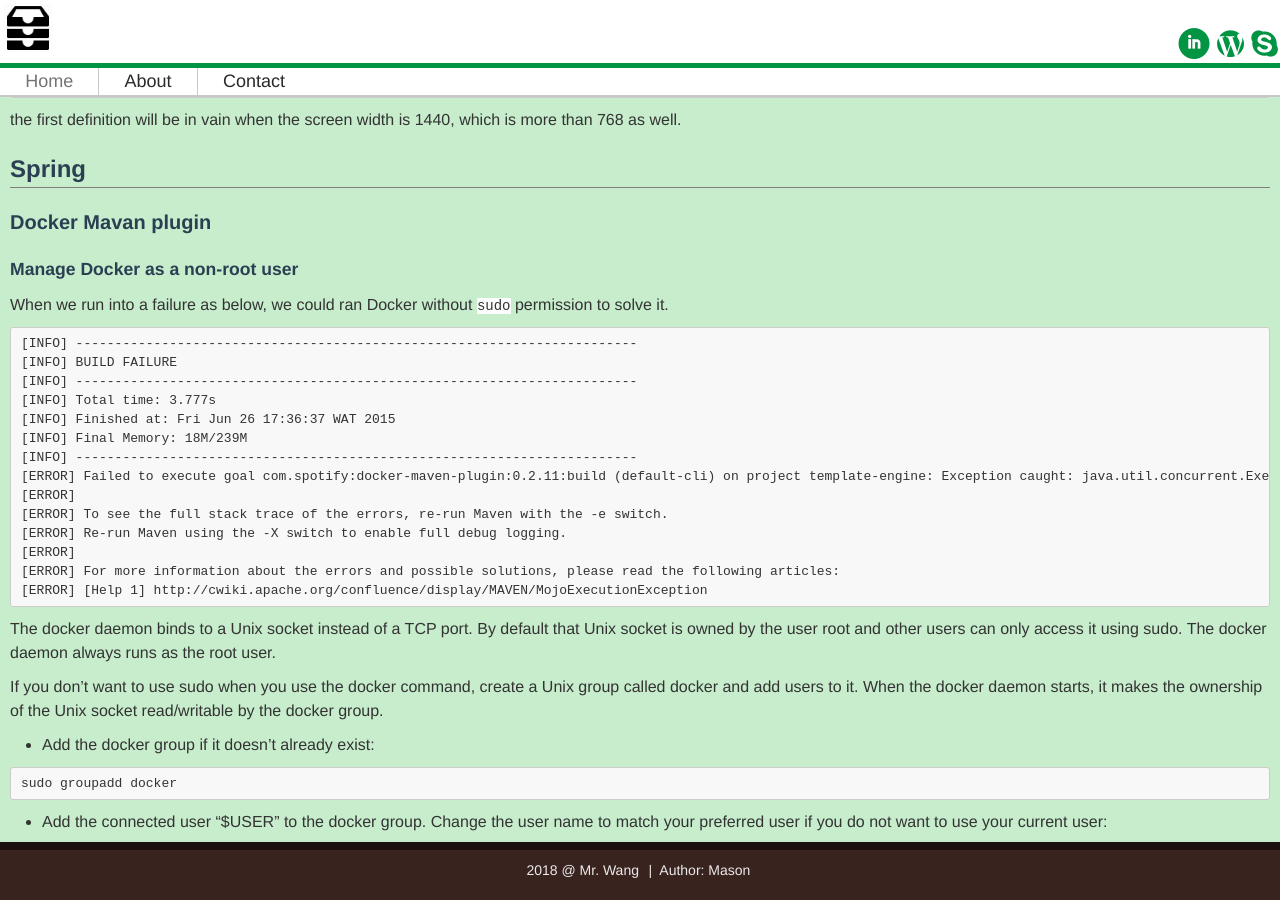
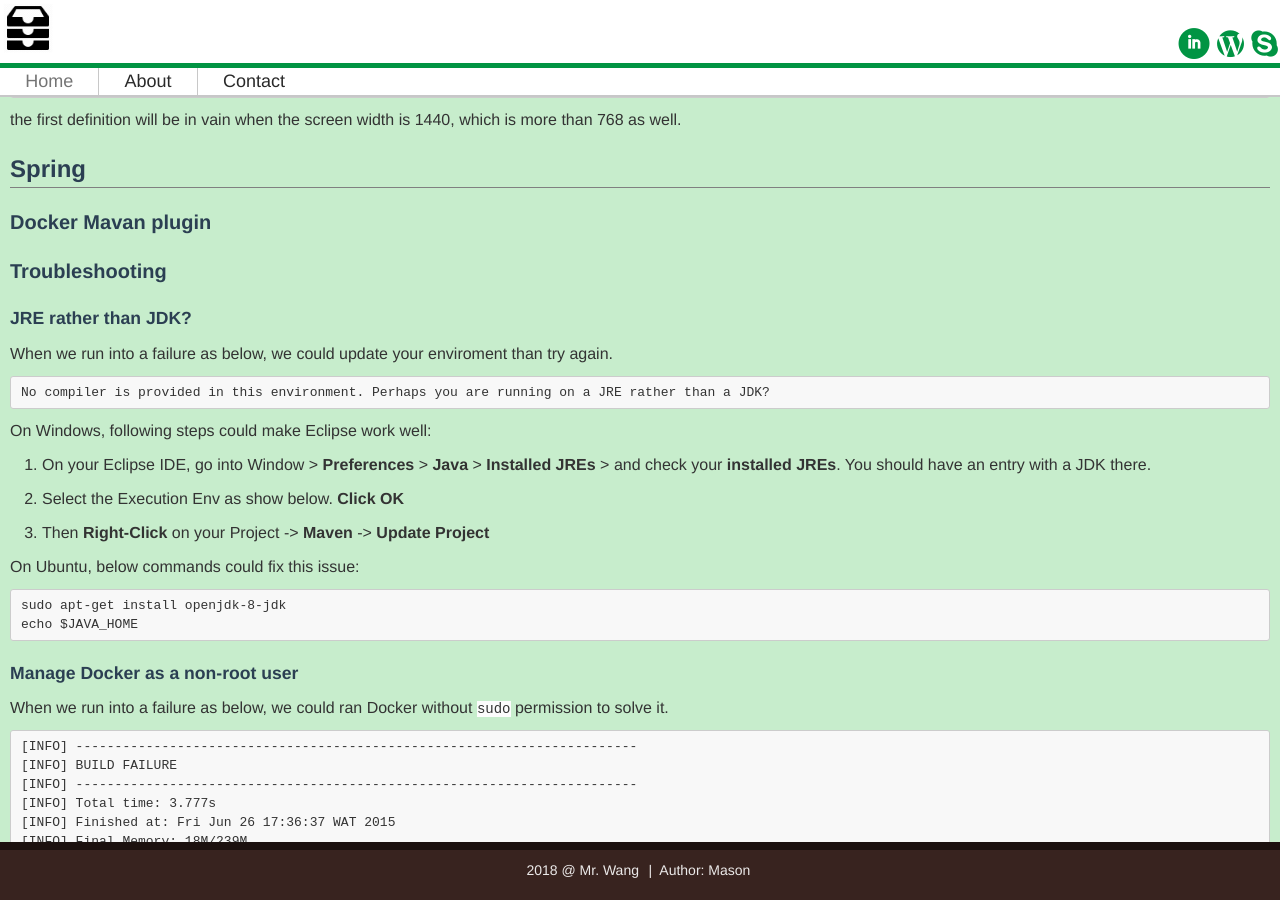
Before and after one commit to mason-mx/jekyll_demo, a Jekyll site: the page built from _posts/1000-01-01-web.md, in a window 1280 px wide and 900 px high, scrolled down 1036 px. Built offline with Jekyll 4.4.1, drawn with Linux system fonts in a browser that asks for light colours.

Commit message:
update posts

````diff
--- a/_posts/1000-01-01-web.md
+++ b/_posts/1000-01-01-web.md
@@ -64,6 +64,31 @@ the first definition will be in vain when the screen width is 1440, which is mor
 
 ### Docker Mavan plugin
 
+### Troubleshooting
+
+#### JRE rather than JDK?
+
+When we run into a failure as below, we could update your enviroment than try again.
+
+```
+No compiler is provided in this environment. Perhaps you are running on a JRE rather than a JDK?
+```
+
+On Windows, following steps could make Eclipse work well:
+
+1. On your Eclipse IDE, go into Window > **Preferences** > **Java** > **Installed JREs** > and check your **installed JREs**. You should have an entry with a JDK there.
+
+2. Select the Execution Env as show below. **Click OK**
+
+3. Then **Right-Click** on your Project -> **Maven** -> **Update Project**
+
+On Ubuntu, below commands could fix this issue:
+
+```
+sudo apt-get install openjdk-8-jdk
+echo $JAVA_HOME
+```
+
 #### Manage Docker as a non-root user
 
 When we run into a failure as below, we could ran Docker without `sudo` permission to solve it.
````
Also changed, not shown: _posts/1000-01-01-gittricks.md (+2 -2 lines).
